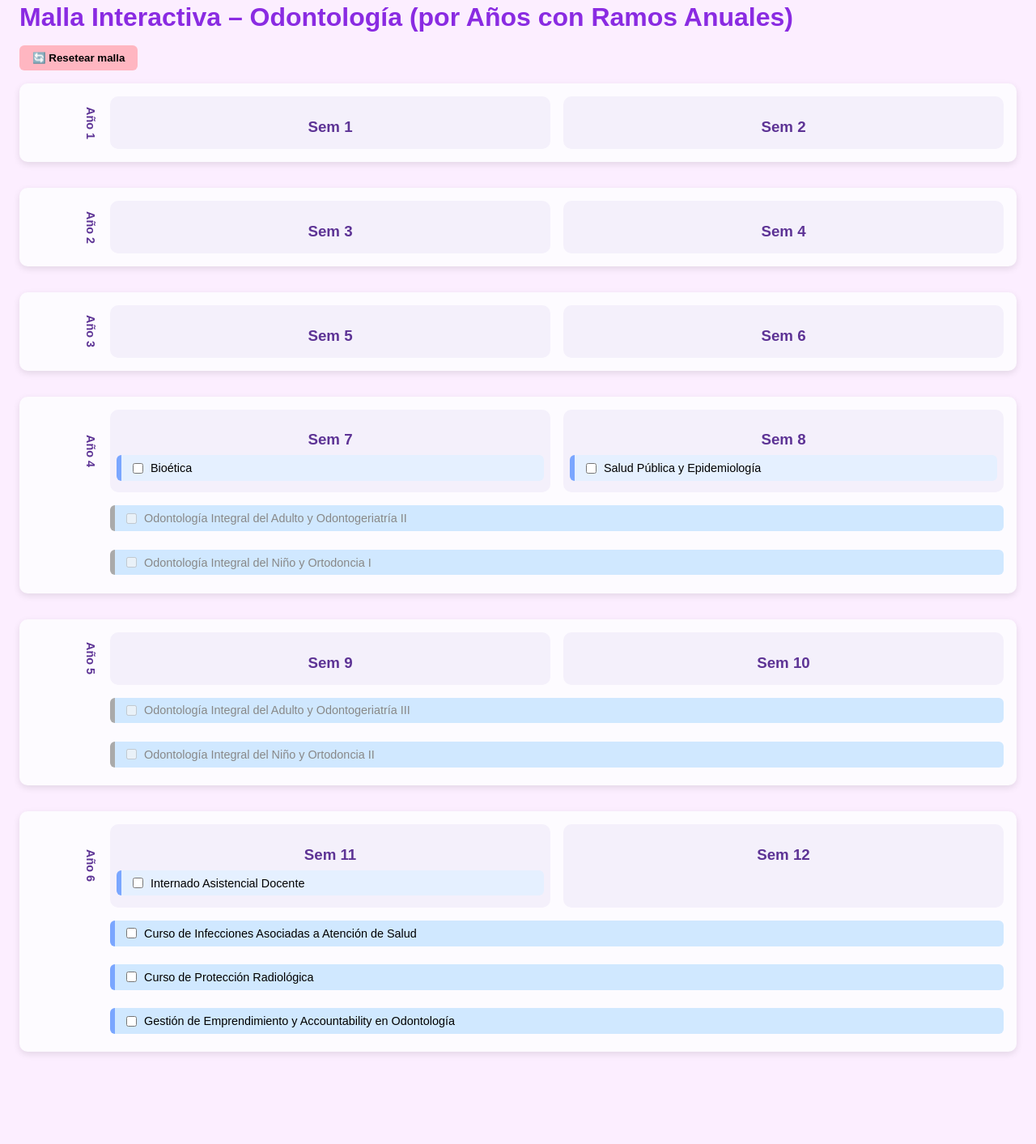
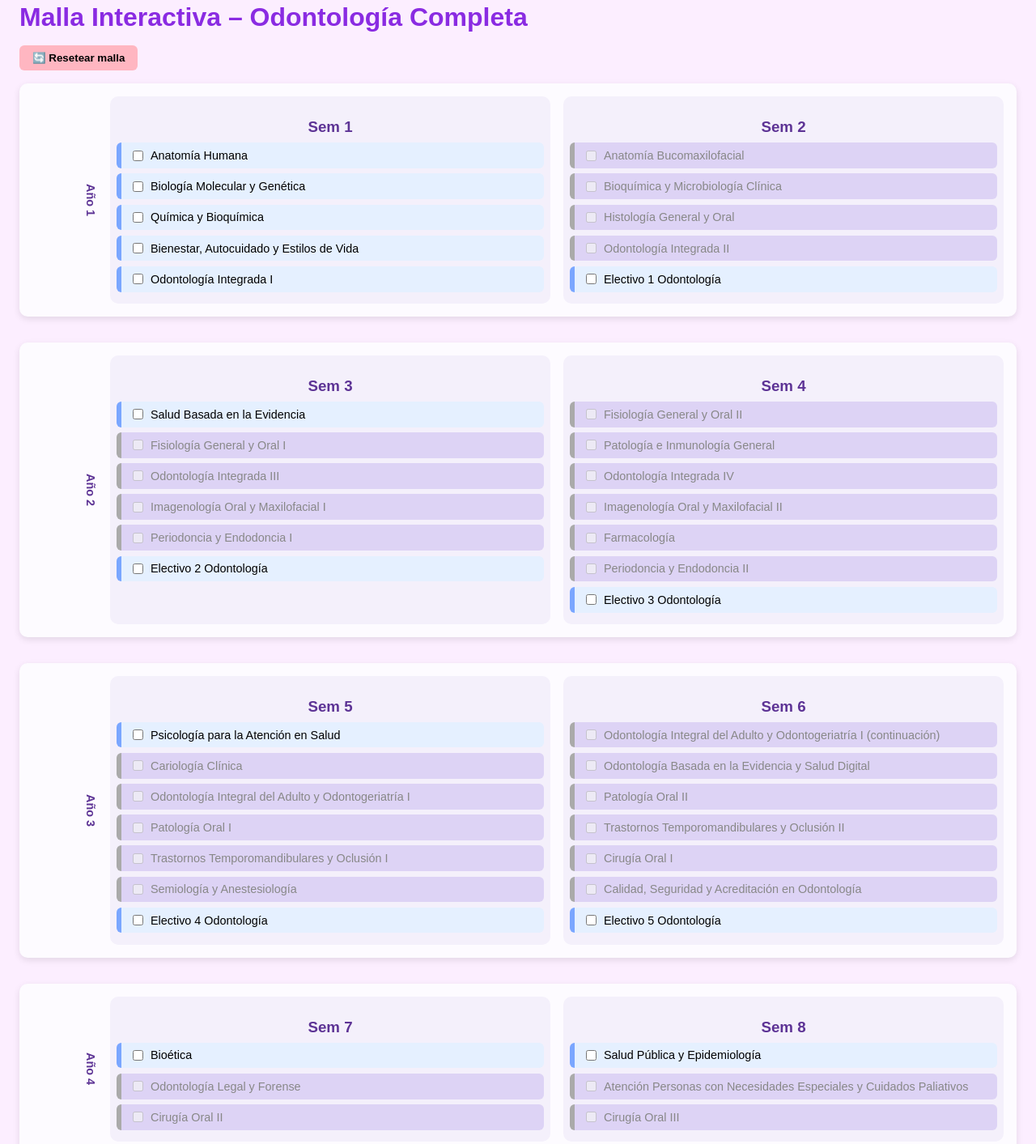
Before and after one commit to love-shott/ODONTO-MALLA-ANUAL, a plain HTML site: page index.html in a window 1280 px wide. Shown: the part 42-1455 px from the top of the page at 81% size. Before the commit the page ends 1365 px from the top, so only its background shows below. Drawn offline with Linux system fonts and the light colour scheme.

Commit message:
Update index.html

```diff
--- a/index.html
+++ b/index.html
@@ -2,7 +2,7 @@
 <html lang="es">
 <head>
   <meta charset="UTF-8" />
-  <title>Malla Odontología por Año</title>
+  <title>Malla Odontología – Completa por Año</title>
   <style>
     body {
       font-family: sans-serif;
@@ -71,10 +71,7 @@
       grid-column: 2 / 4;
       background: #d0e8ff;
     }
-    label {
-      flex: 1;
-      cursor: pointer;
-    }
+    label { flex: 1; cursor: pointer; }
     input[type="checkbox"]:disabled + label {
       cursor: default;
     }
@@ -90,27 +87,81 @@
   </style>
 </head>
 <body>
-  <h1>Malla Interactiva – Odontología (por Años con Ramos Anuales)</h1>
+  <h1>Malla Interactiva – Odontología Completa</h1>
   <button class="btn-reset" onclick="resetearMalla()">🔄 Resetear malla</button>
   <div class="malla" id="malla"></div>
 
   <script>
     const ramos = [
-      { id: 'adulto_ii', nombre: 'Odontología Integral del Adulto y Odontogeriatría II', semestre: 7, prereq: ['adulto_i_b', 'cariologia'] },
-      { id: 'adulto_iii', nombre: 'Odontología Integral del Adulto y Odontogeriatría III', semestre: 9, prereq: ['adulto_ii'] },
-      { id: 'nino_i', nombre: 'Odontología Integral del Niño y Ortodoncia I', semestre: 7, prereq: ['cariologia', 'tto_oclusion_i'] },
-      { id: 'nino_ii', nombre: 'Odontología Integral del Niño y Ortodoncia II', semestre: 9, prereq: ['nino_i'] },
+      // Semestre 1
+      { id: 'anatomia', nombre: 'Anatomía Humana', semestre: 1, prereq: [] },
+      { id: 'bio_mol', nombre: 'Biología Molecular y Genética', semestre: 1, prereq: [] },
+      { id: 'quimica', nombre: 'Química y Bioquímica', semestre: 1, prereq: [] },
+      { id: 'bienestar', nombre: 'Bienestar, Autocuidado y Estilos de Vida', semestre: 1, prereq: [] },
+      { id: 'integ_i', nombre: 'Odontología Integrada I', semestre: 1, prereq: [] },
+      // Semestre 2
+      { id: 'bucomax', nombre: 'Anatomía Bucomaxilofacial', semestre: 2, prereq: ['anatomia'] },
+      { id: 'bioquim_micro', nombre: 'Bioquímica y Microbiología Clínica', semestre: 2, prereq: ['quimica', 'bio_mol'] },
+      { id: 'histologia', nombre: 'Histología General y Oral', semestre: 2, prereq: ['anatomia', 'bio_mol'] },
+      { id: 'integ_ii', nombre: 'Odontología Integrada II', semestre: 2, prereq: ['integ_i'] },
+      { id: 'electivo1', nombre: 'Electivo 1 Odontología', semestre: 2, prereq: [] },
+      // Semestre 3
+      { id: 'evidencia', nombre: 'Salud Basada en la Evidencia', semestre: 3, prereq: [] },
+      { id: 'fisio_i', nombre: 'Fisiología General y Oral I', semestre: 3, prereq: ['bucomax'] },
+      { id: 'integ_iii', nombre: 'Odontología Integrada III', semestre: 3, prereq: ['integ_ii'] },
+      { id: 'imagen_i', nombre: 'Imagenología Oral y Maxilofacial I', semestre: 3, prereq: ['bucomax'] },
+      { id: 'perio_endo_i', nombre: 'Periodoncia y Endodoncia I', semestre: 3, prereq: ['bioquim_micro'] },
+      { id: 'electivo2', nombre: 'Electivo 2 Odontología', semestre: 3, prereq: [] },
+      // Semestre 4
+      { id: 'fisio_ii', nombre: 'Fisiología General y Oral II', semestre: 4, prereq: ['fisio_i'] },
+      { id: 'patologia_gen', nombre: 'Patología e Inmunología General', semestre: 4, prereq: ['histologia'] },
+      { id: 'integ_iv', nombre: 'Odontología Integrada IV', semestre: 4, prereq: ['integ_iii'] },
+      { id: 'imagen_ii', nombre: 'Imagenología Oral y Maxilofacial II', semestre: 4, prereq: ['imagen_i'] },
+      { id: 'farmacologia', nombre: 'Farmacología', semestre: 4, prereq: ['fisio_i', 'bioquim_micro'] },
+      { id: 'perio_endo_ii', nombre: 'Periodoncia y Endodoncia II', semestre: 4, prereq: ['perio_endo_i'] },
+      { id: 'electivo3', nombre: 'Electivo 3 Odontología', semestre: 4, prereq: [] },
+      // Semestre 5
+      { id: 'psico_salud', nombre: 'Psicología para la Atención en Salud', semestre: 5, prereq: [] },
+      { id: 'cariologia', nombre: 'Cariología Clínica', semestre: 5, prereq: ['imagen_ii', 'integ_iv'] },
+      { id: 'integral_adulto_i', nombre: 'Odontología Integral del Adulto y Odontogeriatría I', semestre: 5, prereq: ['integ_iv', 'perio_endo_ii'] },
+      { id: 'patologia_oral_i', nombre: 'Patología Oral I', semestre: 5, prereq: ['patologia_gen'] },
+      { id: 'tto_oclusion_i', nombre: 'Trastornos Temporomandibulares y Oclusión I', semestre: 5, prereq: ['fisio_ii'] },
+      { id: 'semiologia', nombre: 'Semiología y Anestesiología', semestre: 5, prereq: ['farmacologia', 'patologia_gen'] },
+      { id: 'electivo4', nombre: 'Electivo 4 Odontología', semestre: 5, prereq: [] },
+      // Semestre 6
+      { id: 'integral_adulto_i_b', nombre: 'Odontología Integral del Adulto y Odontogeriatría I (continuación)', semestre: 6, prereq: ['integral_adulto_i'] },
+      { id: 'o_beleysd', nombre: 'Odontología Basada en la Evidencia y Salud Digital', semestre: 6, prereq: ['evidencia'] },
+      { id: 'patologia_oral_ii', nombre: 'Patología Oral II', semestre: 6, prereq: ['patologia_oral_i'] },
+      { id: 'tto_oclusion_ii', nombre: 'Trastornos Temporomandibulares y Oclusión II', semestre: 6, prereq: ['tto_oclusion_i'] },
+      { id: 'cirugia_oral_i', nombre: 'Cirugía Oral I', semestre: 6, prereq: ['semiologia'] },
+      { id: 'calidad_seguridad', nombre: 'Calidad, Seguridad y Acreditación en Odontología', semestre: 6, prereq: ['semiologia'] },
+      { id: 'electivo5', nombre: 'Electivo 5 Odontología', semestre: 6, prereq: [] },
+      // Semestre 7 y 8 y 9 etc.
+      { id: 'bioetica', nombre: 'Bioética', semestre: 7, prereq: [] },
+      { id: 'integral_adulto_ii', nombre: 'Odontología Integral del Adulto y Odontogeriatría II', semestre: 7, prereq: ['integral_adulto_i_b', 'cariologia'] },
+      { id: 'integral_nino_i', nombre: 'Odontología Integral del Niño y Ortodoncia I', semestre: 7, prereq: ['cariologia', 'tto_oclusion_i'] },
+      { id: 'legal_forense', nombre: 'Odontología Legal y Forense', semestre: 7, prereq: ['o_beleysd'] },
+      { id: 'cirugia_oral_ii', nombre: 'Cirugía Oral II', semestre: 7, prereq: ['cirugia_oral_i'] },
+      { id: 'salud_publica', nombre: 'Salud Pública y Epidemiología', semestre: 8, prereq: [] },
+      { id: 'atencion_necesidades', nombre: 'Atención Personas con Necesidades Especiales y Cuidados Paliativos', semestre: 8, prereq: ['legal_forense'] },
+      { id: 'cirugia_oral_iii', nombre: 'Cirugía Oral III', semestre: 8, prereq: ['cirugia_oral_ii'] },
+      { id: 'integral_adulto_iii', nombre: 'Odontología Integral del Adulto y Odontogeriatría III', semestre: 9, prereq: ['integral_adulto_ii'] },
+      { id: 'integral_nino_ii', nombre: 'Odontología Integral del Niño y Ortodoncia II', semestre: 9, prereq: ['integral_nino_i'] },
+      { id: 'met_investigacion', nombre: 'Métodos de Investigación en Salud y Bioestadística Aplicada', semestre: 9, prereq: [] },
+      { id: 'gestion_salud', nombre: 'Gestión en Sistemas de Salud', semestre: 9, prereq: ['salud_publica'] },
+      { id: 'medicina_oral_i', nombre: 'Medicina Oral y Urgencia Odontológica I', semestre: 9, prereq: [] },
+      { id: 'trabajo_inv', nombre: 'Trabajo de Investigación', semestre: 10, prereq: ['met_investigacion'] },
+      { id: 'medicina_oral_ii', nombre: 'Medicina Oral y Urgencia Odontológica II', semestre: 10, prereq: ['medicina_oral_i', 'gestion_salud'] },
+      { id: 'atencion_primaria', nombre: 'Atención Primaria de Salud y Odontología', semestre: 10, prereq: ['gestion_salud'] },
+      { id: 'internado', nombre: 'Internado Asistencial Docente', semestre: 11, prereq: [] },
       { id: 'curso_infecciones', nombre: 'Curso de Infecciones Asociadas a Atención de Salud', semestre: 11, prereq: [] },
       { id: 'curso_proteccion', nombre: 'Curso de Protección Radiológica', semestre: 11, prereq: [] },
-      { id: 'gestion_emprendimiento', nombre: 'Gestión de Emprendimiento y Accountability en Odontología', semestre: 11, prereq: [] },
-      { id: 'bioetica', nombre: 'Bioética', semestre: 7, prereq: [] },
-      { id: 'salud_publica', nombre: 'Salud Pública y Epidemiología', semestre: 8, prereq: [] },
-      { id: 'internado', nombre: 'Internado Asistencial Docente', semestre: 11, prereq: [] },
+      { id: 'gestion_emprendimiento', nombre: 'Gestión de Emprendimiento y Accountability en Odontología', semestre: 11, prereq: [] }
     ];
 
     const ramosAnuales = new Set([
-      'adulto_ii', 'adulto_iii',
-      'nino_i', 'nino_ii',
+      'integral_adulto_ii', 'integral_adulto_iii',
+      'integral_nino_i', 'integral_nino_ii',
       'curso_infecciones', 'curso_proteccion',
       'gestion_emprendimiento'
     ]);
@@ -158,25 +209,23 @@
 
         const mostrados = new Set();
 
-        // Ramos anuales por año
+        // Anauales
         ramos.forEach(r => {
           const sem = r.semestre;
           if (Math.ceil(sem / 2) !== año) return;
           if (!ramosAnuales.has(r.id)) return;
           if (mostrados.has(r.id)) return;
           mostrados.add(r.id);
-
           const div = crearMateriaDiv(r, estado);
-          div.classList.add("materia", "anual");
+          div.classList.add("anual");
           grid.appendChild(div);
         });
 
-        // Ramos normales
+        // Semestrales
         ramos.forEach(r => {
           const sem = r.semestre;
           if (Math.ceil(sem / 2) !== año) return;
           if (ramosAnuales.has(r.id)) return;
-
           const div = crearMateriaDiv(r, estado);
           (sem % 2 ? sem1 : sem2).appendChild(div);
         });
@@ -200,14 +249,12 @@
         div.classList.add("aprobado");
       }
       check.addEventListener("change", () => {
-        guardar();
-        crearMalla();
+        guardar(); crearMalla();
       });
       const label = document.createElement("label");
       label.htmlFor = r.id;
       label.textContent = r.nombre;
-      div.appendChild(check);
-      div.appendChild(label);
+      div.appendChild(check); div.appendChild(label);
       return div;
     }
 
```
